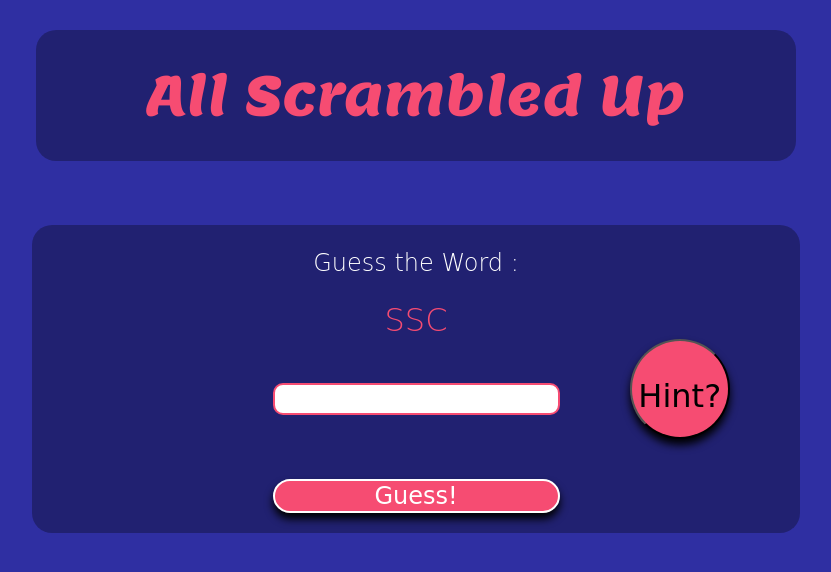
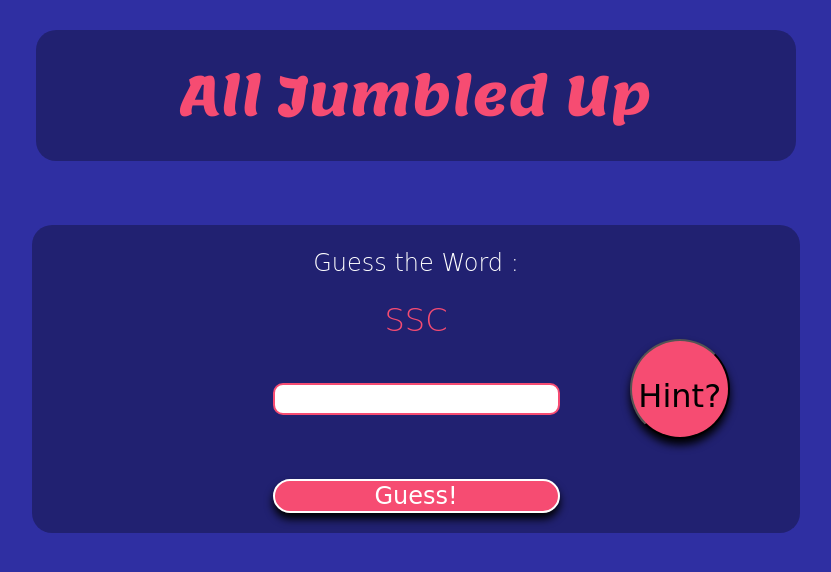
Before and after one commit to jdmcgrath/All-Jumbled-Up, a plain HTML site: page index.html in a window 1280 px wide. Shown: the whole page, without its empty margins (224-1055 px from the left). Drawn offline with nearby package versions, Linux system fonts and the light colour scheme; a web font is replaced by a local one.

Commit message:
Changed title

```diff
--- a/index.html
+++ b/index.html
@@ -3,14 +3,14 @@
 <head>
     <meta charset="UTF-8">
     <meta name="viewport" content="width=device-width, initial-scale=1.0">
-    <title> All Scrambled Up</title>
+    <title> All Jumbled Up</title>
     <link rel="stylesheet" href="css/style.css">
     <link rel="stylesheet" href="css/animate.css">
 </head>
 <body>
     <div class="main">
         <div class="title animated fadeInDown">
-            All Scrambled Up
+            All Jumbled Up
         </div>
         <div class="box animated fadeInUp">
             <p class="tricky">Guess the Word :</p>
```
